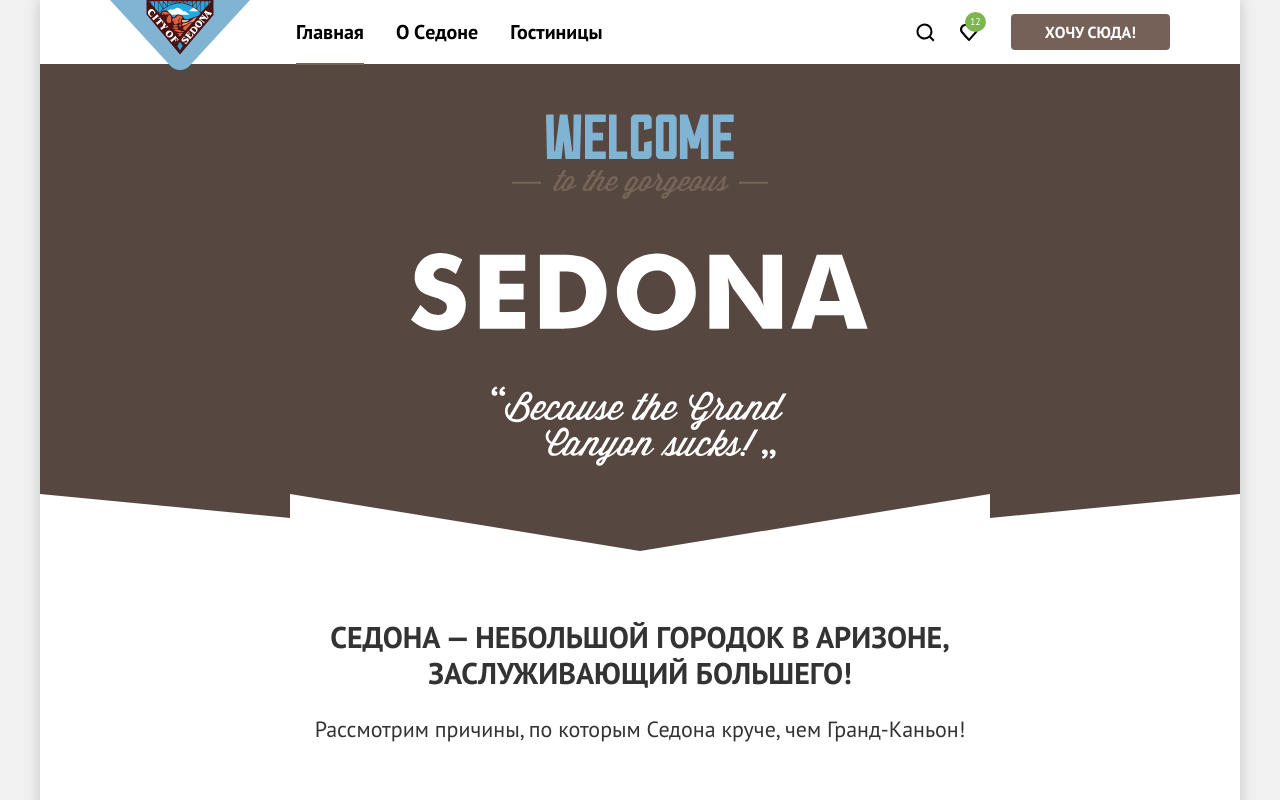
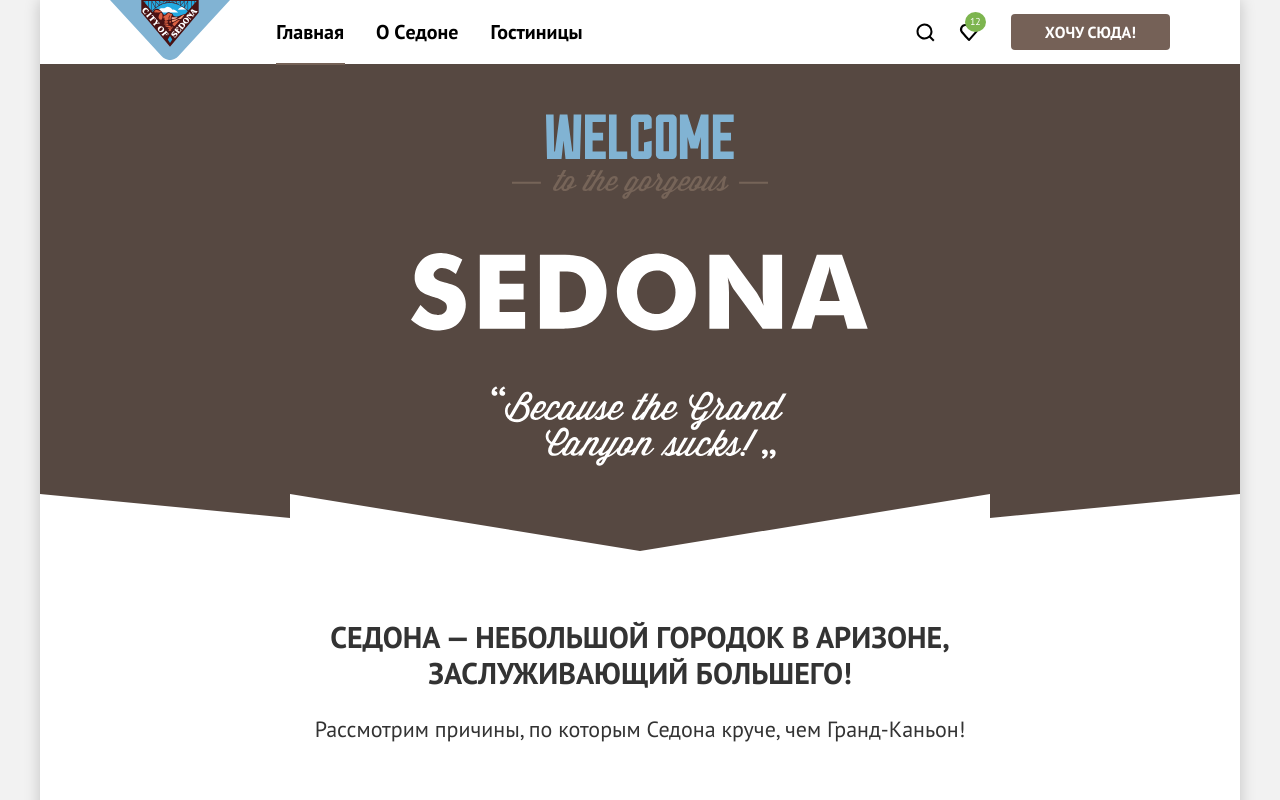
Before and after one commit to Anni-spb/2275573-sedona-2, a plain HTML site: page index.html in a window 1280 px wide. Shown: the top 800 px of the page. Drawn offline with Linux system fonts and the light colour scheme.

Commit message:
Нормализует изображения

```diff
--- a/styles/styles.css
+++ b/styles/styles.css
@@ -25,6 +25,12 @@
   clip-path: inset(100%);
   clip: rect(0 0 0 0);
   overflow: hidden;
+}
+
+img {
+  max-width: 100%;
+  height: auto;
+  object-fit: contain;
 }
 
 html {
@@ -227,7 +233,6 @@ body {
 
 .advantages-img {
   display: block;
-  max-width: 100%;
 }
 
 
```
